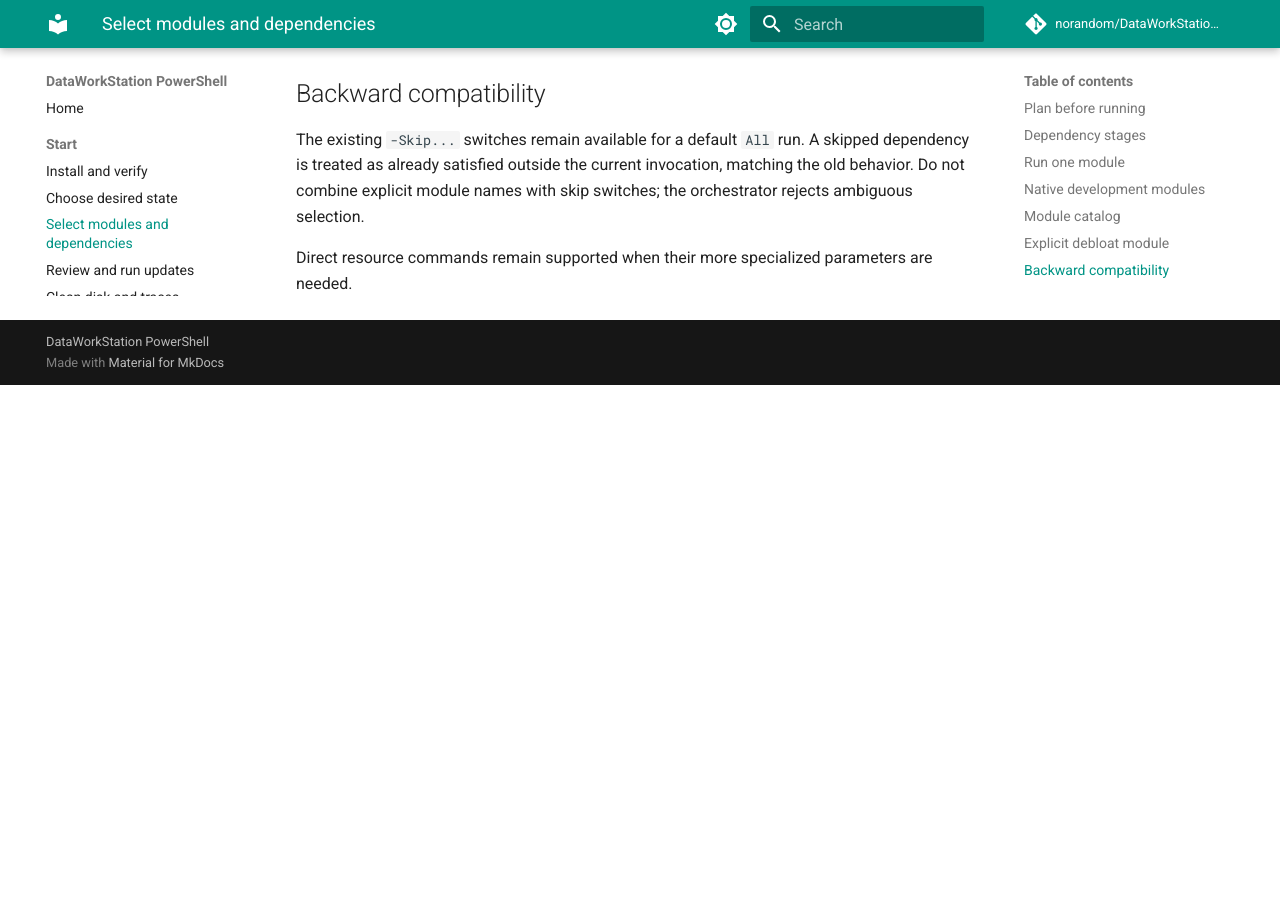
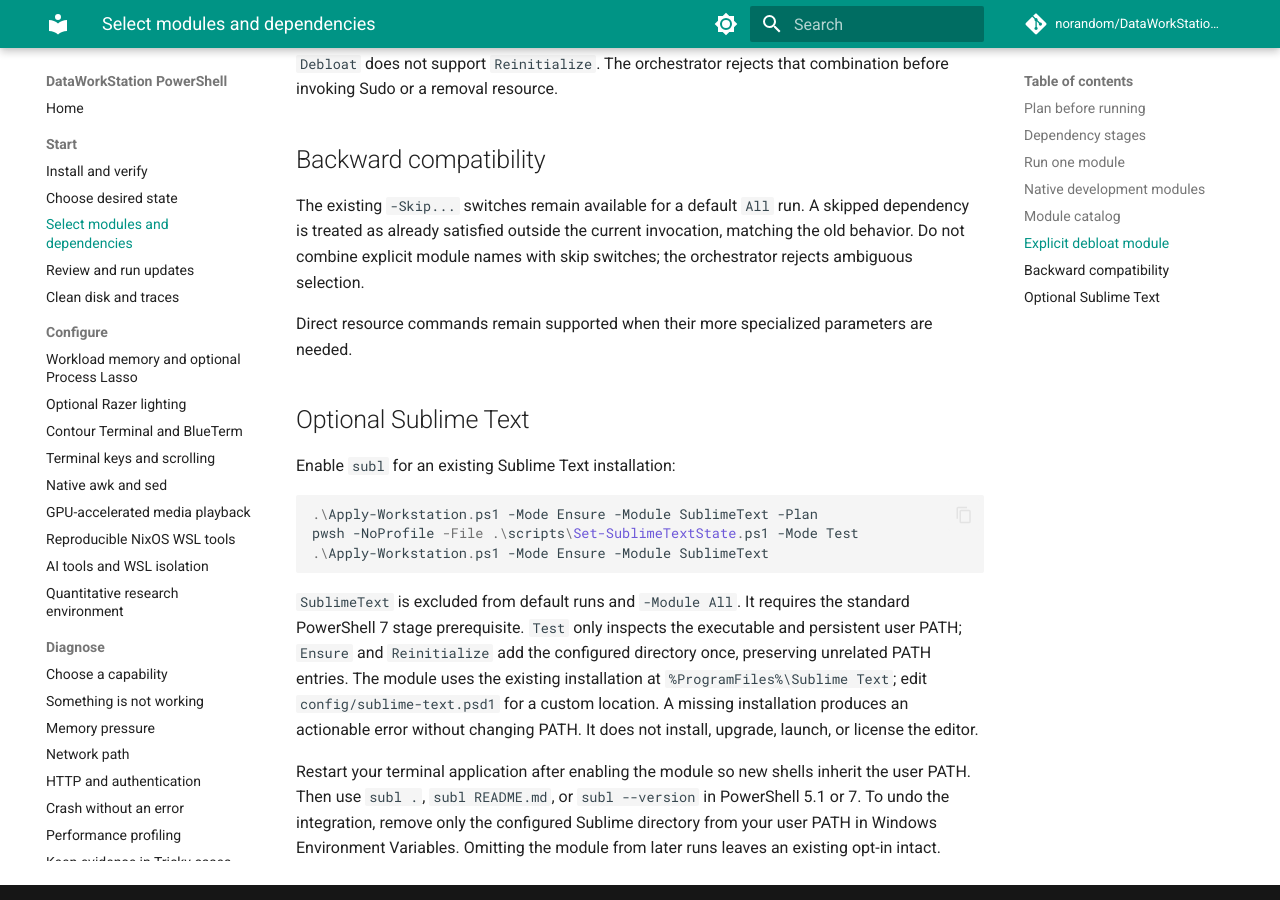
Before and after one commit to norandom/DataWorkStation_Powershell, an MkDocs documentation site: the page built from docs/workstation-modules.md, in a window 1280 px wide and 900 px high, scrolled down 6908 px. Built offline with MkDocs 1.6.1 and Material for MkDocs 9.7.7, drawn with Linux system fonts in a browser that asks for light colours; comment, search, counter and statistics services are not loaded; before the commit the page ends 7293 px from its top, so only the background shows below that; some of the changed text lies outside the part shown.

Commit message:
Add optional Sublime Text PATH module

````diff
--- a/docs/workstation-modules.md
+++ b/docs/workstation-modules.md
@@ -97,6 +97,7 @@ The routing DSL is `config/workstation-modules.psd1`.
 | `NativeTextTools` | yes | none | focused native Win32 `awk.exe` and `sed.exe` package, shims, and smoke tests |
 | `Caffeine` | yes | none | Zhorn Software Caffeine package with enabled, active-at-launch per-user startup |
 | `AudioSwitcher` | yes | none | Audio Switcher tray utility for playback/recording device changes; favorites, hotkeys, and startup stay user-controlled |
+| `SublimeText` | no | none | Add an existing Sublime Text installation to the user PATH |
 | `ProcessLasso` | no | none | Optional machine-wide Process Lasso package; paid license for commercial use; watchdog rules remain user-controlled |
 | `Scoop` | yes | `Git` | per-user Scoop with official Main and Extras buckets |
 | `TerminalFonts` | yes | `PowerShell7` | hash-pinned per-user Fira Code installation |
@@ -174,3 +175,25 @@ Removal still requires the extra destructive acknowledgement:
 The existing `-Skip...` switches remain available for a default `All` run. A skipped dependency is treated as already satisfied outside the current invocation, matching the old behavior. Do not combine explicit module names with skip switches; the orchestrator rejects ambiguous selection.
 
 Direct resource commands remain supported when their more specialized parameters are needed.
+
+## Optional Sublime Text
+
+Enable `subl` for an existing Sublime Text installation:
+
+```powershell
+.\Apply-Workstation.ps1 -Mode Ensure -Module SublimeText -Plan
+pwsh -NoProfile -File .\scripts\Set-SublimeTextState.ps1 -Mode Test
+.\Apply-Workstation.ps1 -Mode Ensure -Module SublimeText
+```
+
+`SublimeText` is excluded from default runs and `-Module All`. It requires the standard
+PowerShell 7 stage prerequisite. `Test` only inspects the executable and persistent user PATH;
+`Ensure` and `Reinitialize` add the configured directory once, preserving unrelated PATH entries.
+The module uses the existing installation at `%ProgramFiles%\Sublime Text`; edit
+`config/sublime-text.psd1` for a custom location. A missing installation produces an actionable
+error without changing PATH. It does not install, upgrade, launch, or license the editor.
+
+Restart your terminal application after enabling the module so new shells inherit the user PATH.
+Then use `subl .`, `subl README.md`, or `subl --version` in PowerShell 5.1 or 7.
+To undo the integration, remove only the configured Sublime directory from your user PATH in
+Windows Environment Variables. Omitting the module from later runs leaves an existing opt-in intact.
````
Also changed, not shown: docs/Aliases.md (+1 -0 lines), specs/001-workstation-baseline/spec.md (+2 -1 lines), specs/018-sublime-text/plan.md (added, +13 -0 lines), specs/018-sublime-text/spec.md (added, +17 -0 lines), specs/018-sublime-text/tasks.md (added, +11 -0 lines), 7 other files.
